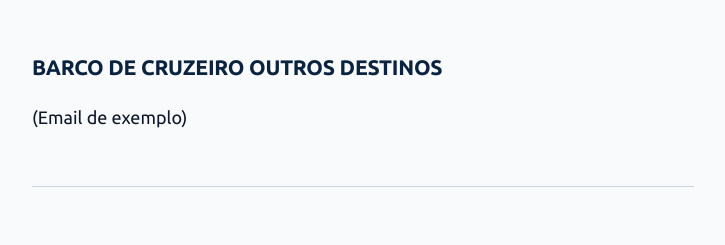
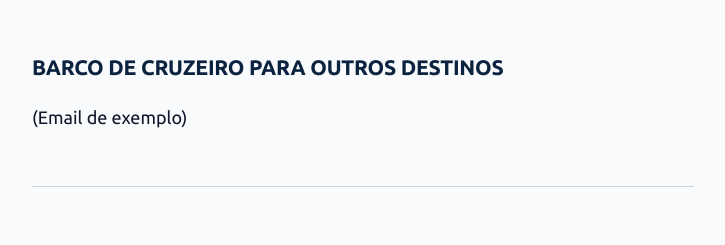
Before and after one commit to tep-pdl/tep-pdl.github.io, a Jekyll site: the page built from secretariado/cruzeiro-outros-destinos.md, in a window 1280 px wide. Shown: the top 245 px of the page, without its empty margins (277-1002 px from the left). Built offline with Jekyll 4.4.1, drawn with Linux system fonts in a browser that asks for light colours; our own code applies the rules of GitHub Pages for plain Markdown files.

Commit message:
Update cruzeiro-outros-destinos.md

```diff
--- a/secretariado/cruzeiro-outros-destinos.md
+++ b/secretariado/cruzeiro-outros-destinos.md
@@ -1,4 +1,4 @@
-### BARCO DE CRUZEIRO OUTROS DESTINOS
+### BARCO DE CRUZEIRO PARA OUTROS DESTINOS
 (Email de exemplo)
 
 ---
```
